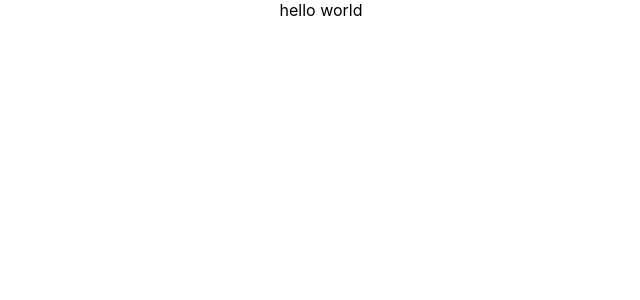
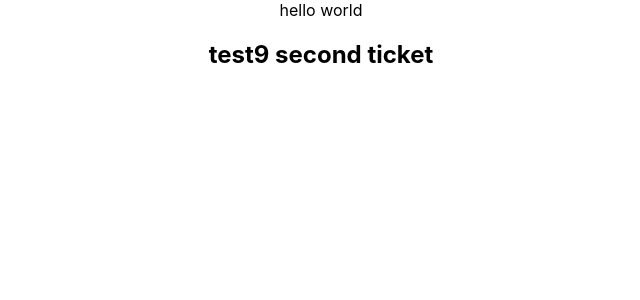
Before and after one commit to MeVimalkumar/ReactJS-Demo, a React (Create React App) app: page / in a window 1280 px wide. Shown: the top 300 px of the page, without its empty margins (319-959 px from the left). Built offline with nearby package versions, Linux system fonts and the light colour scheme.

Commit message:
second ticket test9

```diff
--- a/src/App.js
+++ b/src/App.js
@@ -6,6 +6,7 @@ function App() {
   return (
     <div className="App">
         hello world
+        <h2>test9 second ticket</h2>
     </div>
   );
 }
```
